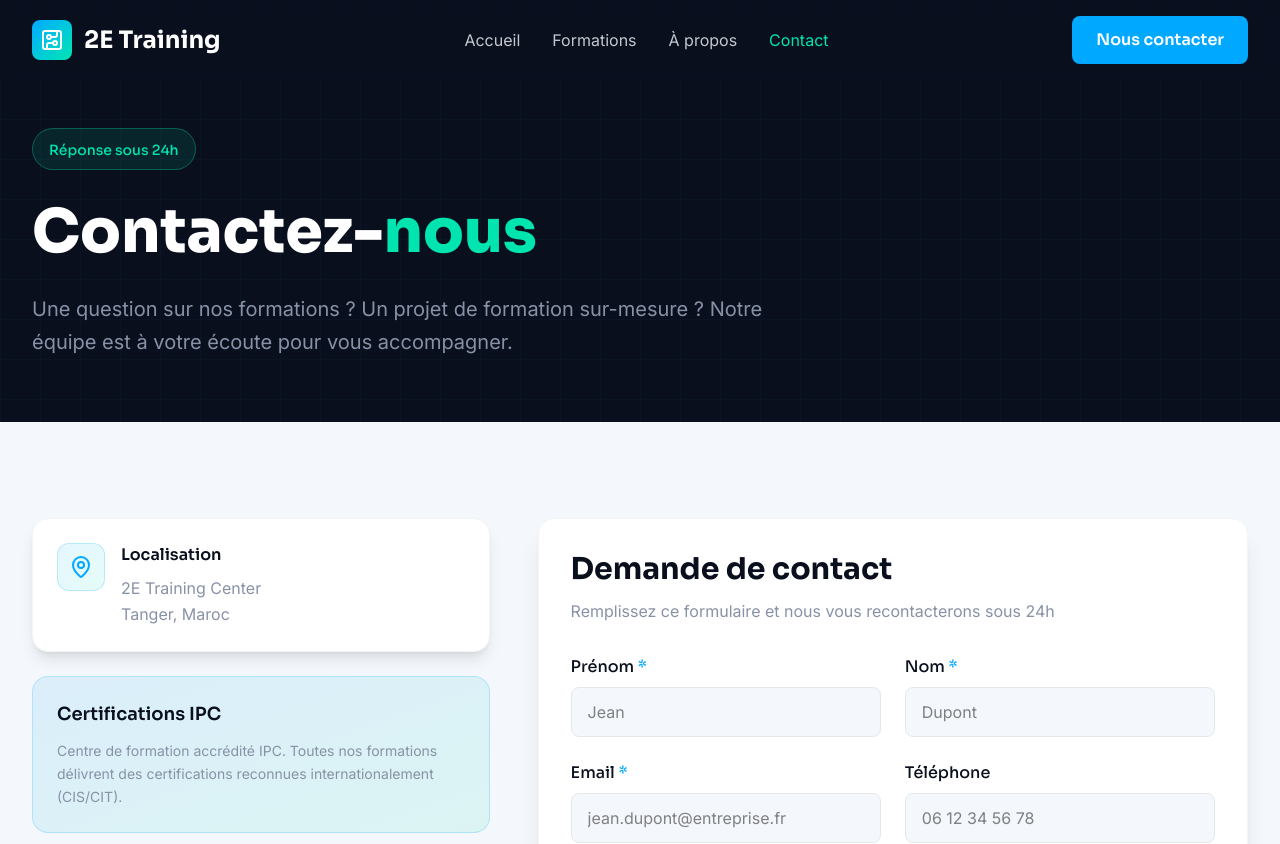
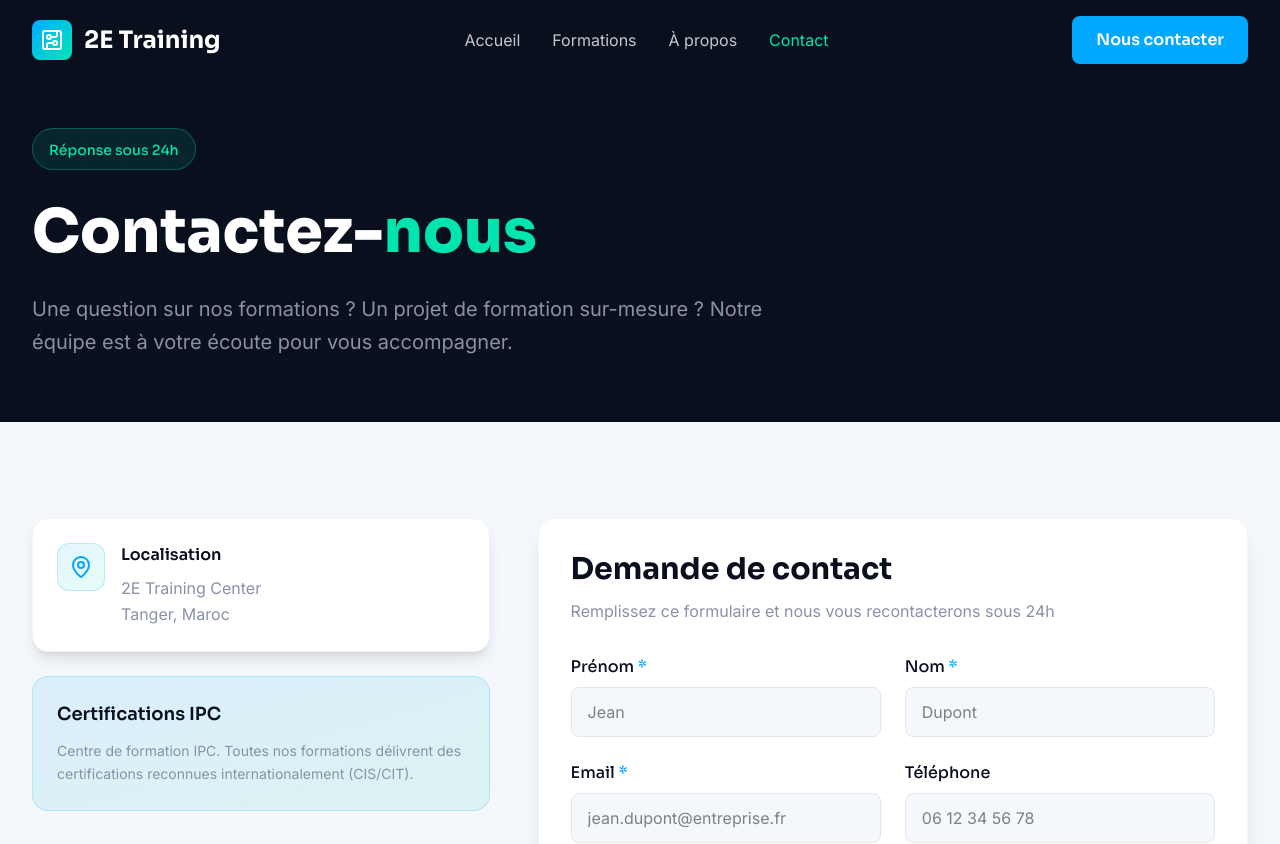
Before and after one commit to 2etraining/2etraining, a React (Vite) app: page /contact in a window 1280 px wide. Shown: the top 844 px of the page. Built offline with nearby package versions, Linux system fonts and the light colour scheme.

Commit message:
commit: suppression de accrédité

```diff
--- a/src/app/pages/Contact.tsx
+++ b/src/app/pages/Contact.tsx
@@ -67,7 +67,7 @@ export default function Contact() {
                     Certifications IPC
                   </h3>
                   <p className="text-sm text-[#8892a6] leading-relaxed">
-                    Centre de formation accrédité IPC. Toutes nos formations délivrent des certifications
+                    Centre de formation IPC. Toutes nos formations délivrent des certifications
                     reconnues internationalement (CIS/CIT).
                   </p>
                 </div>
```
